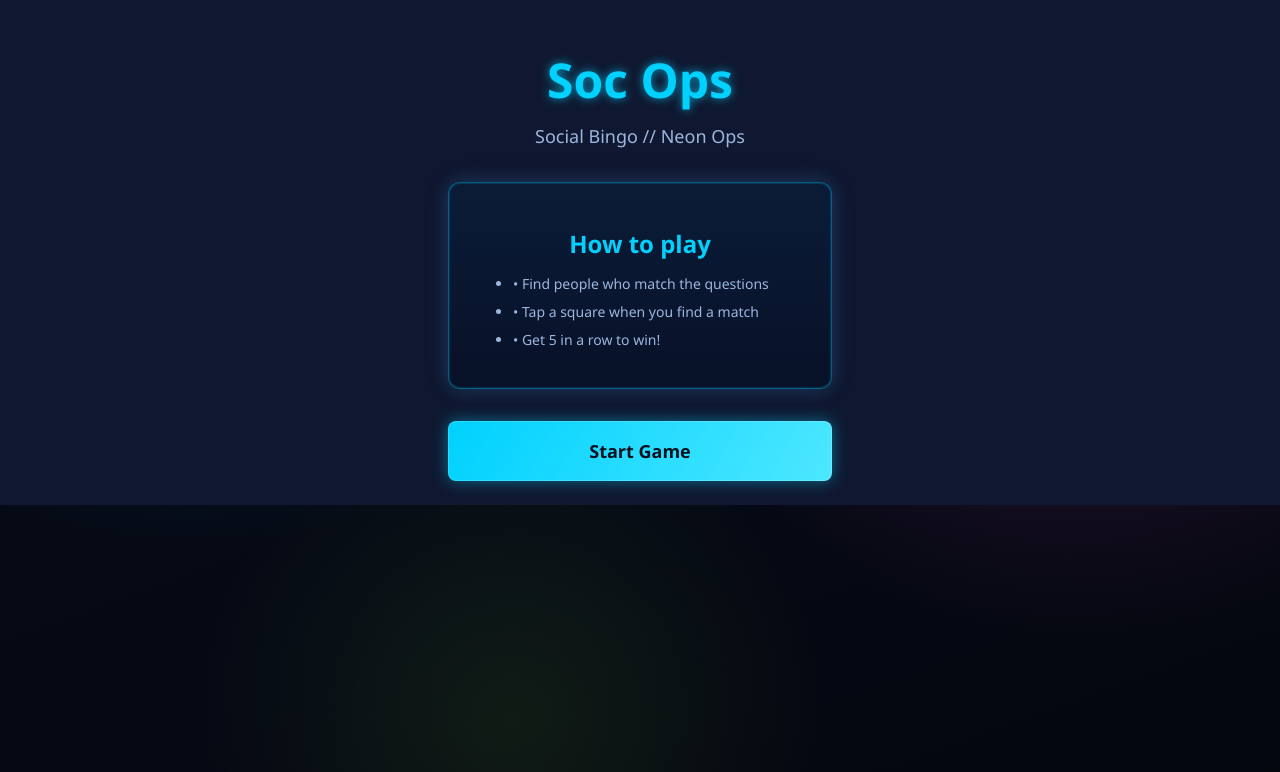
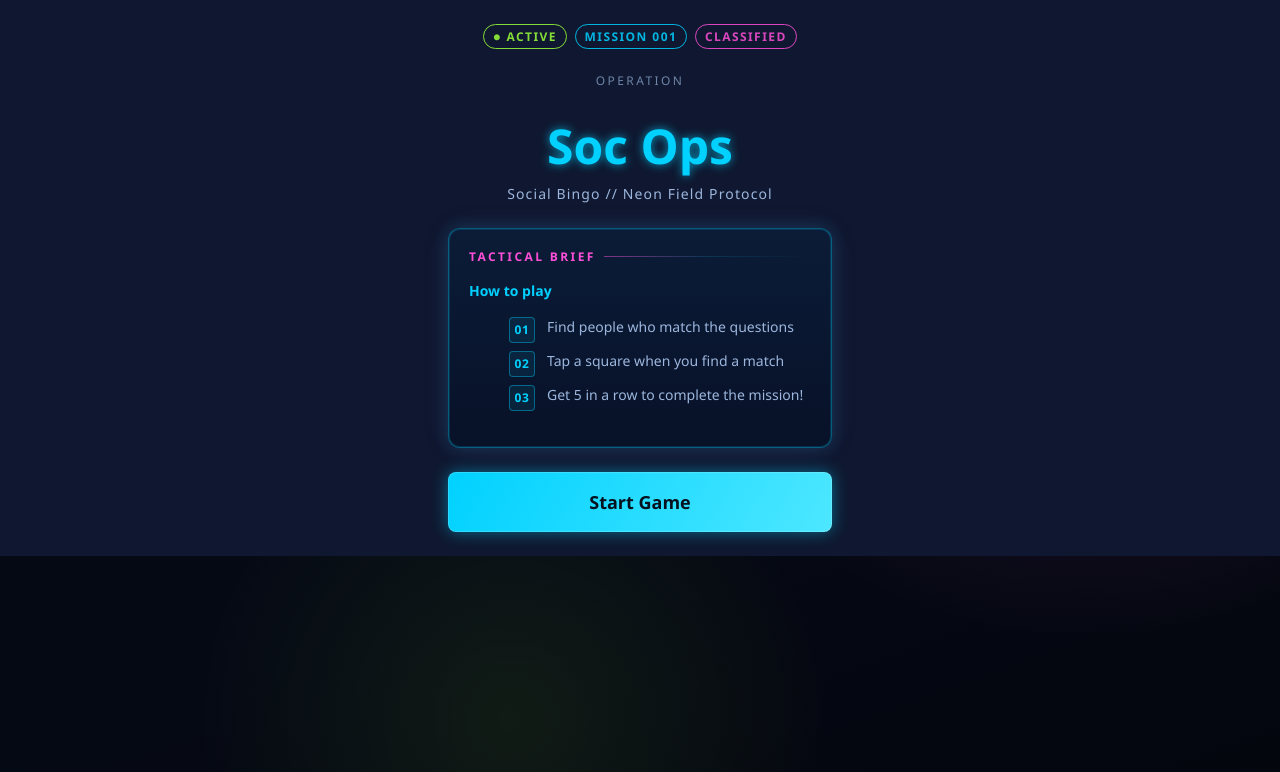
Before and after one commit to SusaraS/vscode-github-copilot-agent-lab-susara, a FastAPI app: page / in a window 1280 px wide. Shown: the top 772 px of the page. Run offline with FastAPI, Linux system fonts and the light colour scheme.

Commit message:
feat: implement Variation C mission-brief start screen design
Co-authored-by: SusaraS <129921768+SusaraS@users.noreply.github.com>
Agent-Logs-Url: https://github.com/SusaraS/vscode-github-copilot-agent-lab-susara/sessions/820d48f4-1905-4f10-b8e0-bd01a814ff34

```diff
--- a/app/static/css/app.css
+++ b/app/static/css/app.css
@@ -49,10 +49,13 @@ body {
 .grid { display: grid; }
 .grid-cols-5 { grid-template-columns: repeat(5, minmax(0, 1fr)); }
 .gap-1 { gap: 0.25rem; }
+.gap-2 { gap: 0.5rem; }
+.gap-3 { gap: 0.75rem; }
 
 .p-1 { padding: 0.25rem; }
 .p-3 { padding: 0.75rem; }
 .p-4 { padding: 1rem; }
+.p-5 { padding: 1.25rem; }
 .p-6 { padding: 1.5rem; }
 .px-3 { padding-left: 0.75rem; padding-right: 0.75rem; }
 .px-4 { padding-left: 1rem; padding-right: 1rem; }
@@ -63,6 +66,7 @@ body {
 .py-3 { padding-top: 0.75rem; padding-bottom: 0.75rem; }
 .py-4 { padding-top: 1rem; padding-bottom: 1rem; }
 
+.mb-1 { margin-bottom: 0.25rem; }
 .mb-2 { margin-bottom: 0.5rem; }
 .mb-3 { margin-bottom: 0.75rem; }
 .mb-4 { margin-bottom: 1rem; }
@@ -226,6 +230,46 @@ button:disabled {
     text-shadow: 0 0 10px rgba(255, 79, 216, 0.75);
 }
 
+.uppercase { text-transform: uppercase; }
+.tracking-wide { letter-spacing: 0.08em; }
+.tracking-widest { letter-spacing: 0.2em; }
+
+/* Mission-brief component utilities */
+.status-chip {
+    display: inline-flex;
+    align-items: center;
+    gap: 0.25rem;
+    font-size: 0.75rem;
+    font-weight: 700;
+    letter-spacing: 0.12em;
+    text-transform: uppercase;
+    padding: 0.2rem 0.55rem;
+    border-radius: 9999px;
+    border: 1px solid currentColor;
+    opacity: 0.85;
+}
+
+.step-num {
+    flex-shrink: 0;
+    width: 1.5rem;
+    height: 1.5rem;
+    display: flex;
+    align-items: center;
+    justify-content: center;
+    font-size: 0.75rem;
+    font-weight: 700;
+    letter-spacing: 0.05em;
+    color: var(--neon-cyan);
+    border: 1px solid rgba(0, 209, 255, 0.4);
+    border-radius: 4px;
+    background: rgba(0, 209, 255, 0.08);
+}
+
+.mission-divider {
+    height: 1px;
+    background: linear-gradient(90deg, rgba(255, 79, 216, 0.5), rgba(0, 209, 255, 0.15), transparent);
+}
+
 /* Interaction helpers */
 .hover\:lift:hover {
     transform: translateY(-2px);
--- a/app/templates/components/start_screen.html
+++ b/app/templates/components/start_screen.html
@@ -1,18 +1,45 @@
 <div id="game-container">
 <div class="flex flex-col items-center justify-center min-h-full p-6 bg-cyber-dark">
-    <div class="text-center max-w-sm w-full">
-        <h1 class="text-5xl font-bold text-neon-cyan text-glow-cyan mb-2">Soc Ops</h1>
-        <p class="text-lg text-neon-soft mb-8">Social Bingo // Neon Ops</p>
+    <div class="max-w-sm w-full animate-neon-pop">
 
-        <div class="neon-panel rounded-xl p-6 shadow-xl border border-neon-cyan mb-8">
-            <h2 class="font-semibold text-neon-cyan mb-3">How to play</h2>
-            <ul class="text-left text-neon-soft text-sm space-y-2">
-                <li>• Find people who match the questions</li>
-                <li>• Tap a square when you find a match</li>
-                <li>• Get 5 in a row to win!</li>
-            </ul>
+        <!-- Status chips row -->
+        <div class="flex gap-2 mb-6 justify-center">
+            <span class="status-chip text-neon-lime">● Active</span>
+            <span class="status-chip text-neon-cyan">Mission 001</span>
+            <span class="status-chip text-neon-pink">Classified</span>
         </div>
 
+        <!-- Hero heading -->
+        <div class="text-center mb-6">
+            <div class="text-xs text-neon-muted tracking-widest uppercase mb-2">Operation</div>
+            <h1 class="text-5xl font-bold text-neon-cyan text-glow-cyan mb-1">Soc Ops</h1>
+            <p class="text-sm text-neon-soft tracking-wide">Social Bingo // Neon Field Protocol</p>
+        </div>
+
+        <!-- Tactical brief panel -->
+        <div class="neon-panel rounded-xl p-5 mb-6">
+            <div class="flex items-center gap-2 mb-4">
+                <span class="text-xs font-bold tracking-widest uppercase text-neon-pink">Tactical Brief</span>
+                <span class="mission-divider flex-1"></span>
+            </div>
+            <h2 class="text-sm font-semibold text-neon-cyan mb-3">How to play</h2>
+            <ol class="space-y-2">
+                <li class="flex gap-3 text-sm text-neon-soft">
+                    <span class="step-num">01</span>
+                    <span>Find people who match the questions</span>
+                </li>
+                <li class="flex gap-3 text-sm text-neon-soft">
+                    <span class="step-num">02</span>
+                    <span>Tap a square when you find a match</span>
+                </li>
+                <li class="flex gap-3 text-sm text-neon-soft">
+                    <span class="step-num">03</span>
+                    <span>Get 5 in a row to complete the mission!</span>
+                </li>
+            </ol>
+        </div>
+
+        <!-- Primary CTA -->
         <button
             hx-post="/start"
             hx-target="#game-container"
@@ -20,6 +47,7 @@
             class="w-full btn-neon text-neon-ink font-semibold py-4 px-8 rounded-lg text-lg transition-all duration-150 hover:lift hover:glow-cyan active:square-active">
             Start Game
         </button>
+
     </div>
 </div>
 </div>
```
